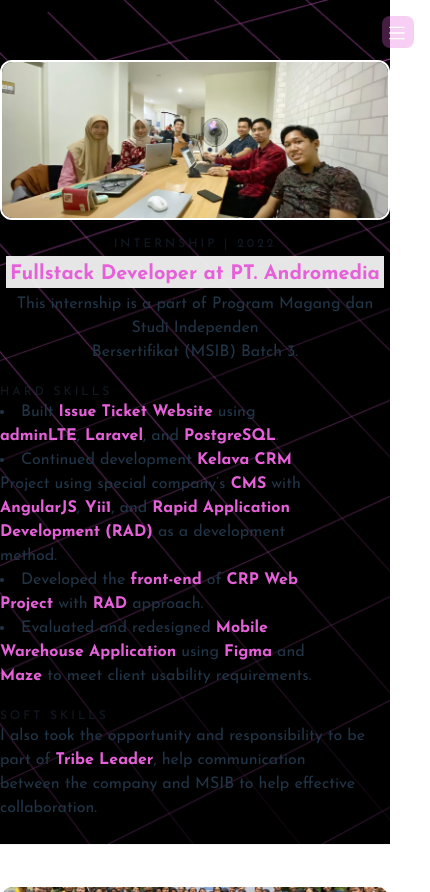
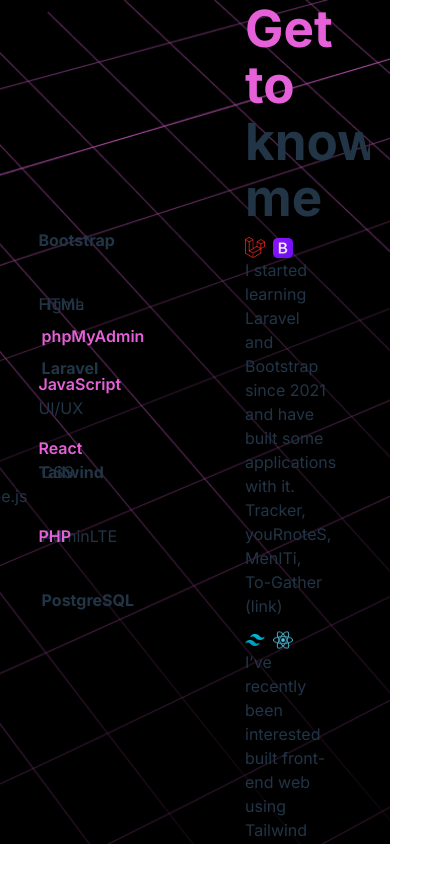
Before and after one commit to Millahh/portfolio-2024, a React (Vite) app: page /about in a window 390 px wide. Shown: the whole page, 430 px wide, since content can reach past the window. After the commit the page ends 844 px from the top, so only its background shows below. Built offline with nearby package versions, Linux system fonts and the light colour scheme.

Commit message:
responsive -about

```diff
--- a/src/App.jsx
+++ b/src/App.jsx
@@ -8,10 +8,10 @@ function App() {
       {/* <AutoLoad /> */}
       {/* <Intro/> */}
       {/* <DiceIntro/> */}
-      {/* <About/> */}
+      <About/>
       {/* <FunFacts/> */}
       {/* <Hobbies/> */}
-      <Experiences />
+      {/* <Experiences /> */}
       {/* <Projects /> */}
     </BrowserRouter>
   )
--- a/src/components/About.jsx
+++ b/src/components/About.jsx
@@ -30,21 +30,21 @@ const Animation = () => {
         }
     }
     return(
-        <motion.div className="hard-skills cursor-pointer" animate="visible">
-            <motion.p className=" top-20 left-52 font-bold text-2xl" variants={animation2}>Bootstrap</motion.p>
-            <motion.p className=" top-36 left-32" variants={animation1}>AdminLTE</motion.p>
-            <motion.p className=" top-36 left-96" variants={animation1}>CSS</motion.p>
-            <motion.p className=" top-44 left-60" variants={animation2}>HTML</motion.p>
-            <motion.p className=" top-56 left-24" variants={animation2}>Figma</motion.p>
-            <motion.p className=" top-56 left-80 text-lg text-primary font-semibold" variants={animation2}>JavaScript</motion.p>
-            <motion.p className=" top-64 left-52" variants={animation2}>Three.js</motion.p>
-            <motion.p className=" top-72 left-18 text-lg text-primary font-semibold" variants={animation1}>phpMyAdmin</motion.p>
-            <motion.p className=" bottom-60 left-96 font-bold text-2xl" variants={animation2}>Tailwind</motion.p>
-            <motion.p className=" bottom-44 left-40 font-bold text-2xl" variants={animation1}>Laravel</motion.p>
-            <motion.p className=" bottom-44 left-80" variants={animation2}>UI/UX</motion.p>
-            <motion.p className=" top-96 left-96 text-lg text-primary font-semibold" variants={animation2}>React</motion.p>
-            <motion.p className=" bottom-28 left-28 text-lg text-primary font-semibold" variants={animation2}>PHP</motion.p>
-            <motion.p className=" bottom-16 left-52 font-bold text-2xl" variants={animation1}>PostgreSQL</motion.p>
+        <motion.div className="hard-skills cursor-pointer h-96 align-middle" animate="visible">
+            <motion.p className=" top-0 md:left-36 min-[900px]:left-44 min-[1100px]:left-48 font-bold lg:text-2xl md:text-xl absolute" variants={animation2}>Bootstrap</motion.p>
+            <motion.p className=" bottom-16 md:left-14 min-[900px]:left-20 absolute" variants={animation1}>AdminLTE</motion.p>
+            <motion.p className=" bottom-32 md:left-48 min-[900px]:left-40 absolute" variants={animation1}>CSS</motion.p>
+            <motion.p className=" top-16 md:left-20 min-[900px]:left-24 absolute" variants={animation2}>HTML</motion.p>
+            <motion.p className=" top-16 md:right-16 min-[900px]:right-24 min-[1100px]:right-32 min-[1700px]:left-96 absolute" variants={animation2}>Figma</motion.p>
+            <motion.p className=" top-36 md:right-4 min-[900px]:right-12 min-[1700px]:left-96 absolute lg:text-lg md:text-base text-primary font-semibold" variants={animation2}>JavaScript</motion.p>
+            <motion.p className=" top-64 right-44 absolute min-[1700px]:left-80" variants={animation2}>Three.js</motion.p>
+            <motion.p className=" top-24 md:left-36 min-[900px]:left-44 min-[1200px]:left-48 absolute lg:text-lg md:text-base text-primary font-semibold" variants={animation1}>phpMyAdmin</motion.p>
+            <motion.p className=" bottom-32 md:right-0 min-[900px]:right-5 min-[1700px]:left-96 absolute font-bold lg:text-2xl md:text-xl" variants={animation2}>Tailwind</motion.p>
+            <motion.p className=" top-32 md:left-2 min-[900px]:left-4 absolute font-bold lg:text-2xl md:text-xl" variants={animation1}>Laravel</motion.p>
+            <motion.p className=" bottom-48 md:left-44 min-[900px]:left-56 min-[1100px]:left-60 absolute" variants={animation2}>UI/UX</motion.p>
+            <motion.p className=" top-52 md:left-12 min-[900px]:left-14 absolute lg:text-lg md:text-base text-primary font-semibold" variants={animation2}>React</motion.p>
+            <motion.p className=" bottom-16 md:right-14 min-[900px]:right-24 min-[1100px]:bottom-14 min-[1700px]:left-96 absolute lg:text-lg md:text-base text-primary font-semibold" variants={animation2}>PHP</motion.p>
+            <motion.p className=" bottom-0 md:left-36 min-[900px]:left-40 min-[1100px]:left-48 absolute font-bold lg:text-2xl md:text-xl" variants={animation1}>PostgreSQL</motion.p>
         </motion.div>
     )
 }
@@ -64,11 +64,12 @@ const About = () => {
     return(
         <>
         {/* <DiceIntro/> */}
-        <div className="container pl-10 pr-5 py-10 min-w-full h-full z-99">
-            <Animation/>
+        <div className="container pl-10 pr-5 w-full h-full z-99 m-auto">
             <div className="flex flex-row">
-                <div className=" basis-2/5"></div>
-                <div className=" basis-3/5 px-10 h-screen overflow-y-auto">
+                <div className="basis-1/2 xl:basis-2/5 min-[1400px]:basis-1/3 relative m-auto">
+                    <Animation/>
+                </div>
+                <div className=" basis-3/5 max-lg:basis-1/2 px-10 h-screen overflow-y-auto content-center">
                     <h1 className=" font-bold"><T>Get to</T> know me</h1>
                     <HardSkills logos={[{logo: Laravel, width:20}, {logo: Bootstrap, width:20}]} desc={"I started learning Laravel and Bootstrap since 2021 and have built some applications with it. Tracker, youRnoteS, MenITi, To-Gather (link)"}/>
                     <HardSkills logos={[{logo: Tailwind, width:20}, {logo: React, width:20}]} desc={"I’ve recently been interested built front-end web using Tailwind and React. (Tracker, youRnoteS)"}/>
--- a/src/components/Experiences.jsx
+++ b/src/components/Experiences.jsx
@@ -8,7 +8,7 @@ const Experiences = () => {
     return (
         <>
             <Navbar/>
-            <div className="experiences py-3 px-20 max-lg:px-10 min-w-full h-screen overflow-y-auto overflow-x-hidden">
+            <div className="experiences py-3 px-20 max-lg:px-10 w-full h-screen 2xl:w-1/2 m-auto overflow-y-auto overflow-x-hidden">
                 <section className="mb-auto">
                     <div className="sm:flex flex-row relative">
                         <div className="basis-1/4 h-44 max-sm:flex max-sm:space-x-5 max-xs:space-x-0">
--- a/src/components/Navbar.jsx
+++ b/src/components/Navbar.jsx
@@ -20,7 +20,7 @@ const Navbar = () => {
     const [isOpen, setIsOpen] = useState(false);
     return (
         <>
-            <div className="navbar flex md:justify-between px-10 py-5 xl:w-1/2 lg:w-2/3 md:w-full max-md:hidden max-sm:hidden max-xs:hidden">
+            <div className="navbar flex md:justify-between px-10 py-5 xl:w-1/2 lg:w-2/3 md:w-full 2xl:m-auto max-md:hidden max-sm:hidden max-xs:hidden">
                 <a className="flex hover:scale-125 transition-transform duration-100 opacity-50 hover:opacity-100">HI<p className="text-sm -ml-1">👋</p></a>
                 <Links/>
             </div>
--- a/tailwind.config.js
+++ b/tailwind.config.js
@@ -24,6 +24,7 @@ export default {
       },
       screens: {
         xs: "450px",
+        custom: "900px",
       },
       backgroundImage: {
         "custom": "url('./src/assets/bg.png')",
```
